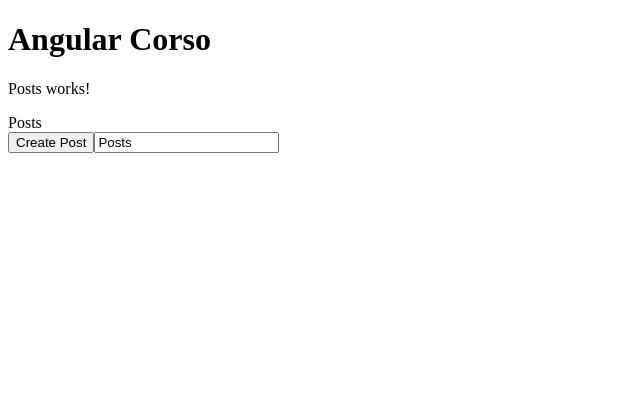
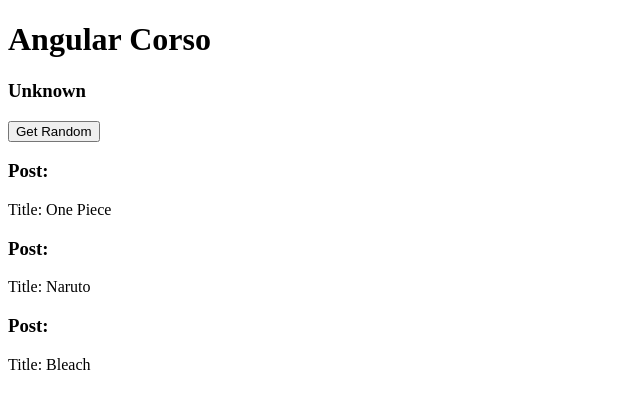
Before and after one commit to ironmanromeo/angular-corso, an Angular app: page / in a window 1280 px wide. Shown: the top 408 px of the page, without its empty margins (0-640 px from the left). Built offline with nearby package versions, Linux system fonts and the light colour scheme.

Commit message:
teoria: created post component + random name method on app.component

```diff
--- a/src/app/app.component.html
+++ b/src/app/app.component.html
@@ -1,2 +1,8 @@
-<h1> Angular Corso </h1>
-<app-posts></app-posts>
+<h1>Angular Corso</h1>
+
+<h3> {{ randomName }} </h3>
+<button (click)="onChangeName()"> Get Random </button>
+
+<app-post ti="One Piece"></app-post>
+<app-post ti="Naruto"></app-post>
+<app-post ti="Bleach"></app-post>
--- a/src/app/app.component.ts
+++ b/src/app/app.component.ts
@@ -1,10 +1,25 @@
 import { Component } from '@angular/core';
 
 @Component({
-  selector: 'app-root',
+  selector: "app-root",
   templateUrl: './app.component.html',
   styleUrls: ['./app.component.css']
 })
 export class AppComponent {
-  title = "Titolo pagina"
+  title = "App title"
+  randomName = "Unknown"
+  persons:string[] = ["Renzo", "Lucia", "Don Abbondio"]
+
+  constructor(){}
+
+  getRandomName() {
+    let index = Math.floor(Math.random() * this.persons.length)
+    const newName = this.persons[index]
+    return newName
+  }
+
+  onChangeName() {
+    const name = this.getRandomName()
+    this.randomName = name
+  }
 }
--- a/src/app/app.module.ts
+++ b/src/app/app.module.ts
@@ -1,9 +1,11 @@
 import { NgModule } from '@angular/core';
 import { BrowserModule } from '@angular/platform-browser';
+import { FormsModule } from '@angular/forms';
 
 import { AppRoutingModule } from './app-routing.module';
 import { AppComponent } from './app.component';
 import { PostsComponent } from './posts/posts.component'
+import { PostComponent } from './post/post.component'
 
 import './training_javascript'
 import './training_typescript';
@@ -12,10 +14,12 @@
   declarations: [
     AppComponent,
     PostsComponent,
+    PostComponent
   ],
   imports: [
     BrowserModule,
-    AppRoutingModule
+    AppRoutingModule,
+    FormsModule
   ],
   providers: [],
   bootstrap: [AppComponent]
--- /dev/null
+++ b/src/app/post/post.component.html
@@ -0,0 +1,2 @@
+<h3>Post:</h3>
+<div> Title: {{ title }} </div>
--- a/src/app/posts/posts.component.html
+++ b/src/app/posts/posts.component.html
@@ -1,11 +1,11 @@
 <p>Posts works!</p>
 <div> {{ title }} </div>
+<div [innerText]="title"></div>
 
-<button (click)="createPost()" [disabled]="!title"> Create Post </button>
+<button (click)="createPost()" [disabled]="disableButton()"> Create Post </button>
+<input name="title" (input)="onEditedInput($event)" [value]="title">
+<input name="text" (input)="onTextInput($event)" [(ngModel)] = "text"  >
 
-<input name="title" (input)="onEditedInput($event)" [value]="title"/>
-
-<!-- <div> {{ getPostsString() }} </div> -->
 
 <div *ngFor="let post of posts">
     <h3> {{ post.title }} </h3>
--- a/src/app/posts/posts.component.ts
+++ b/src/app/posts/posts.component.ts
@@ -1,7 +1,7 @@
 import { Component, OnInit } from '@angular/core';
 import { Post } from '../data/posts.data'
 @Component({
-  selector: 'app-posts',
+  selector: ".app-posts",
   templateUrl: './posts.component.html',
   styleUrls: ['./posts.component.css']
 })
@@ -10,6 +10,7 @@
   posts:Post[] = []
 
   title = "Posts"
+  text = "Insert text"
 
   constructor() { }
 
@@ -18,12 +19,13 @@
 
   createPost() {
     const postTitle = this.title
+    const textInput = this.text
 
     if(postTitle) {
 
       const newPost:Post = {
         title: postTitle,
-        text: "some text",
+        text: textInput,
         comments: ["comment1","comment2"]
       }
 
@@ -31,6 +33,11 @@
     }
 
     this.title = ""
+    this.text = ""
+  }
+
+  disableButton() {
+    return !this.title || !this.text
   }
 
   onEditedInput(e: Event) {
@@ -38,6 +45,11 @@
     this.title = myInput.value
   }
 
+  onTextInput(e: Event) {
+    const textInput = <HTMLInputElement>e.target
+    this.text = textInput.value
+  }
+
   // getPostsString() {
   //   return JSON.stringify(this.posts)
   // }
```
Also changed, not shown: src/app/post/post.component.ts (added, +12 -0 lines), src/app/post/post.component.css (added).
